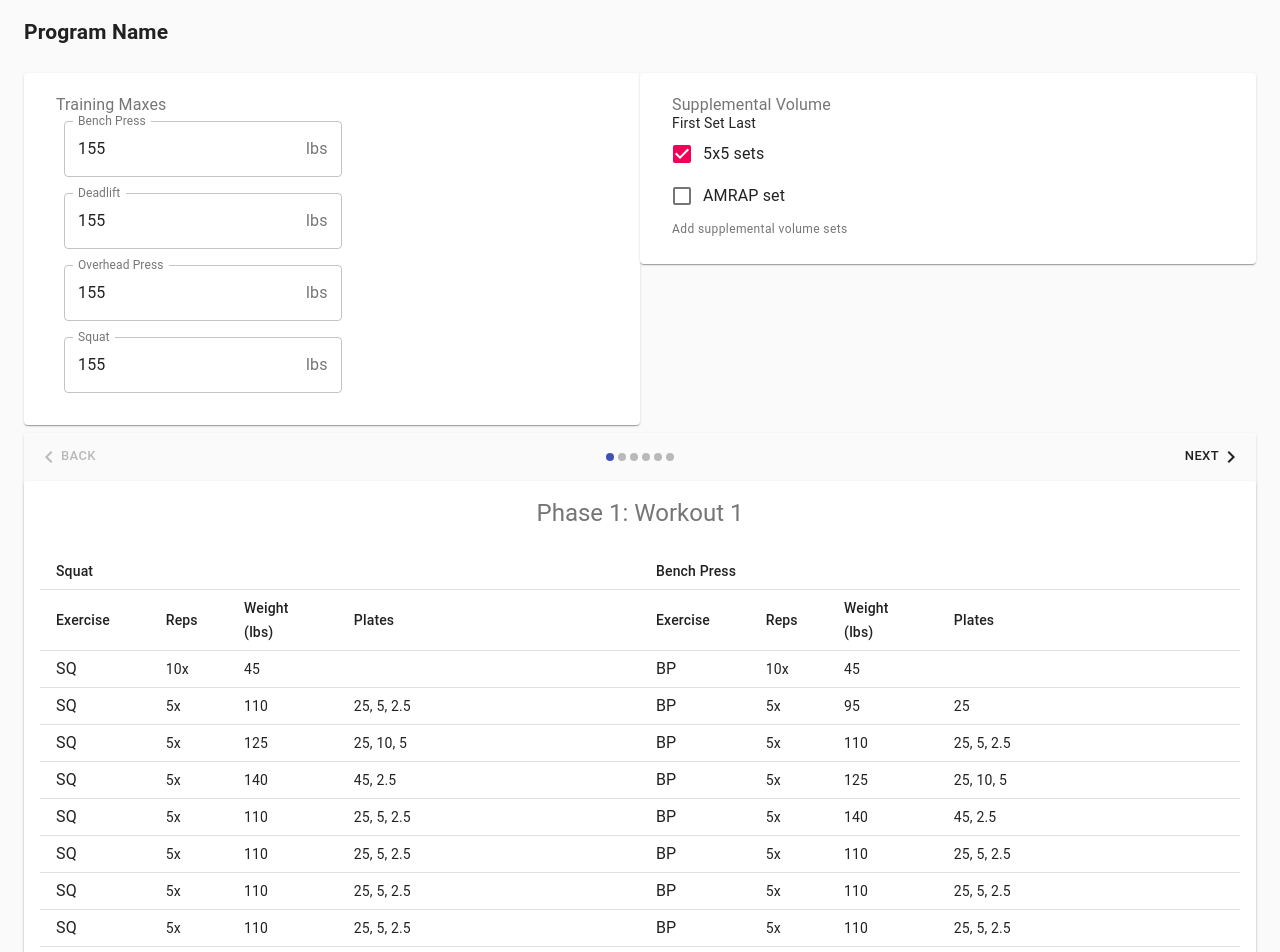
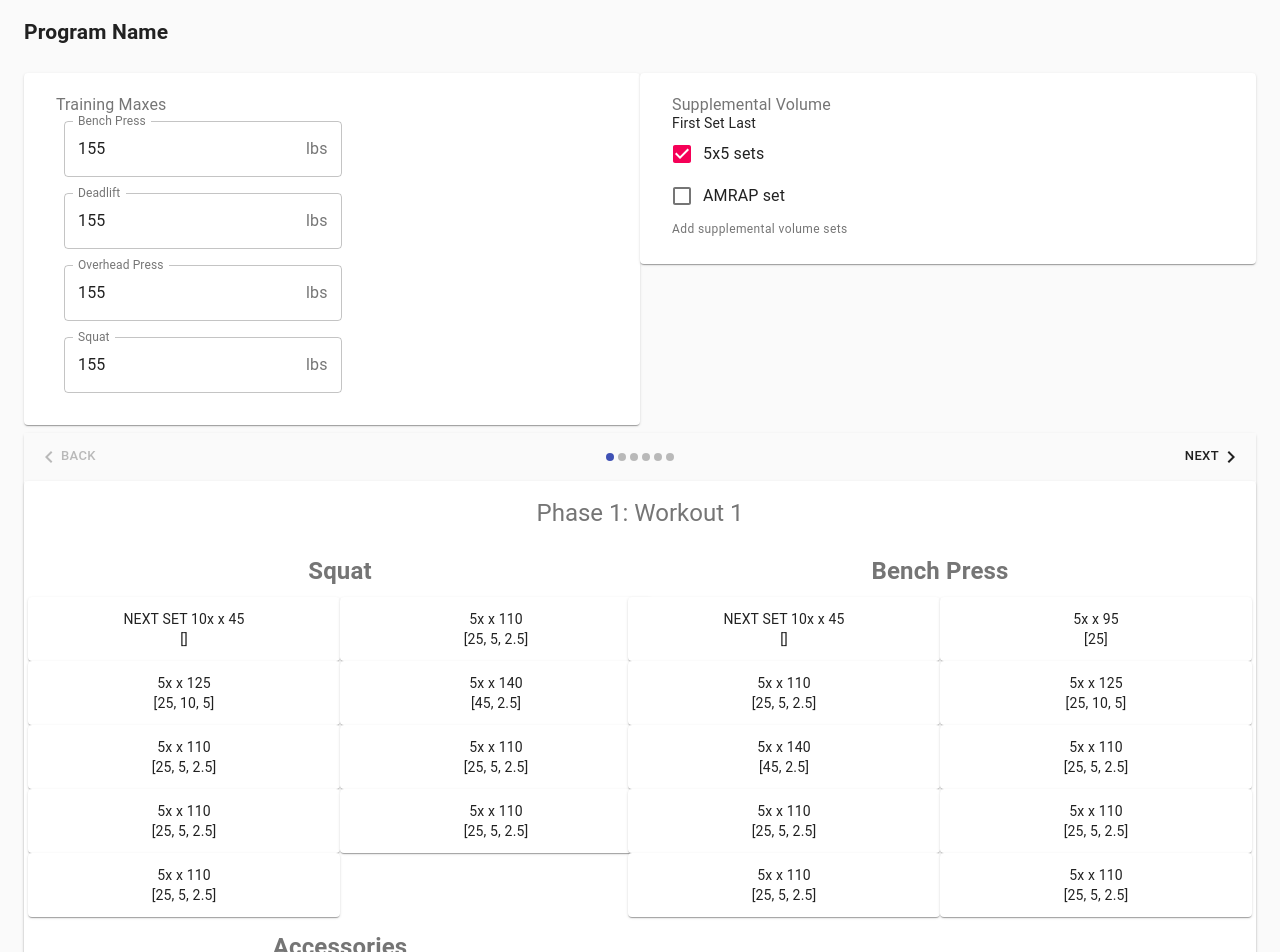
Before and after one commit to jefffm/lifterator, a React (Create React App) app: page / in a window 1280 px wide. Shown: the top 952 px of the page. Built offline with nearby package versions, Linux system fonts and the light colour scheme.

Commit message:
move stuff around a bit

```diff
--- a/src/App.css
+++ b/src/App.css
@@ -1,18 +1,3 @@
-.App-header {
-  background-color: #282c34;
-  min-height: 100vh;
-  display: flex;
-  flex-direction: column;
-  align-items: center;
-  justify-content: center;
-  font-size: calc(10px + 2vmin);
-  color: white;
-}
-
-.App-link {
-  color: #09d3ac;
-}
-
 h1 {
   margin: 0;
 }
--- a/src/App.tsx
+++ b/src/App.tsx
@@ -1,6 +1,6 @@
 import React from 'react';
 import './App.css';
-import Program from './lib/Program';
+import Program from './containers/Program';
 import CssBaseline from '@material-ui/core/CssBaseline';
 
 const App: React.FC = () => {
--- a/src/components/TrainingMaxesForm.tsx
+++ b/src/components/TrainingMaxesForm.tsx
@@ -6,7 +6,7 @@ import FormLabel from '@material-ui/core/FormLabel'
 import FormGroup from '@material-ui/core/FormLabel'
 import TextField from '@material-ui/core/TextField'
 import InputAdornment from '@material-ui/core/InputAdornment'
-import { useStyles } from './ConfigurationCommon';
+import { useStyles } from '../lib/ConfigurationCommon';
 import { Exercise } from '../lib/Exercises';
 import { IMainExercisesState } from '../reducers/mainExercises'
 
--- a/src/components/VolumeForm.tsx
+++ b/src/components/VolumeForm.tsx
@@ -8,7 +8,7 @@ import FormGroup from '@material-ui/core/FormGroup'
 import FormControlLabel from '@material-ui/core/FormControlLabel'
 import FormHelperText from '@material-ui/core/FormHelperText'
 import Checkbox from '@material-ui/core/Checkbox'
-import { useStyles } from './ConfigurationCommon';
+import { useStyles } from '../lib/ConfigurationCommon';
 
 interface VolumeFormProps {
     volumeSettings: IVolumeSettings
--- a/src/lib/Workout.tsx
+++ b/src/components/Workout.tsx
@@ -1,17 +1,17 @@
 import React from 'react'
-import SetGroup from '../components/WorkoutSetTable';
+import SetGroup from './WorkoutSetTable';
 import { round5 } from '../util/Math';
 import PlateCalculator from '../util/PlateCalculator'
 import { ISetPrototype, SetType } from '../types';
 import Grid from '@material-ui/core/Grid'
-import WarmupGen from './WarmupGen'
+import WarmupGen from '../lib/WarmupGen'
 import Paper from '@material-ui/core/Paper'
 import Typography from '@material-ui/core/Typography'
 import { createStyles, Theme, makeStyles } from '@material-ui/core/styles'
-import { WorkoutSetProps } from '../components/WorkoutSetRow';
-import { Exercise, IExerciseWeightMapping } from './Exercises';
+import { WorkoutSetProps } from './WorkoutSetRow';
+import { Exercise, IExerciseWeightMapping } from '../lib/Exercises';
 import { isUndefined } from 'util';
-import ExerciseProvider from './Exercises';
+import ExerciseProvider from '../lib/Exercises';
 
 
 const useStyles = makeStyles((theme: Theme) =>
@@ -62,6 +62,7 @@ export function Workout(props: WorkoutProps) {
                             trainingMax * setProto.intensityPct
                         )
                         return {
+                            isNext: false,
                             exercise: lift.shortname,
                             reps: setReps,
                             weight: setWeight,
@@ -73,6 +74,7 @@ export function Workout(props: WorkoutProps) {
                 const warmupSets = warmupGen.getSets(lift.name, trainingMax, sets[0].weight)
                     .map(function (set): WorkoutSetProps {
                         return {
+                            isNext: false,
                             exercise: lift.shortname,
                             reps: { "num": set.reps, "setType": SetType.WARMUP },
                             weight: set.weight,
--- a/src/components/WorkoutSetRow.tsx
+++ b/src/components/WorkoutSetRow.tsx
@@ -1,14 +1,13 @@
 import React from 'react'
 import { Reps, SetType } from '../types'
-import TableCell from '@material-ui/core/TableCell'
-import TableRow from '@material-ui/core/TableRow'
-import { Typography } from '@material-ui/core'
+import { Card, Grid } from '@material-ui/core'
 
 export type WorkoutSetProps = {
     exercise: string
     reps: Reps
     weight: number
     plates: number[]
+    isNext: boolean | undefined
 }
 
 export function WorkoutSetRow(props: WorkoutSetProps) {
@@ -31,19 +30,14 @@ export function WorkoutSetRow(props: WorkoutSetProps) {
         }
     )()
 
-    {/* TODO: set the key? */ }
-    return <TableRow>
-        <TableCell>{
-            <Typography>
-                {props.exercise}
-            </Typography>
-        }</TableCell>
-        <TableCell>{reps.num}{repsToken}</TableCell>
-        <TableCell>{weight}</TableCell>
-        <TableCell align="left">
-            {plates.join(", ")}
-        </TableCell>
-    </TableRow>
+    return <Grid item xs={6} sm={3} md={6} component={Card}>
+        <div>
+        {props.isNext ? "NEXT SET " : ""}{reps.num}{repsToken} x {weight}
+        </div>
+        <div>
+        [{plates.join(", ")}]
+        </div>
+    </Grid>
 }
 
 export default WorkoutSetRow
--- a/src/components/WorkoutSetTable.tsx
+++ b/src/components/WorkoutSetTable.tsx
@@ -4,7 +4,7 @@ import { createStyles, Theme, makeStyles } from '@material-ui/core/styles'
 import Table from '@material-ui/core/Table'
 import TableHead from '@material-ui/core/TableHead'
 import TableBody from '@material-ui/core/TableBody'
-import { TableRow, TableCell } from '@material-ui/core'
+import { Grid, TableRow, TableCell, Typography } from '@material-ui/core'
 
 
 
@@ -42,6 +42,7 @@ export default function SetGroup(props: SetGroupProps) {
     for (const [i, item] of sets.entries()) {
         setElems.push(<WorkoutSetRow
             key={i}
+            isNext={i == 0}
             exercise={item.exercise}
             reps={item.reps}
             weight={item.weight}
@@ -49,29 +50,16 @@ export default function SetGroup(props: SetGroupProps) {
         />)
     }
     return <div className={classes.root}>
-        <Table className={classes.table} size="small">
-            <colgroup>
-                <col width="5%" />
-                <col width="2%" />
-                <col width="8%" />
-                <col width="33%" />
-            </colgroup>
-            <TableHead>
-                <TableRow>
-                    <TableCell colSpan={4}>
-                        {name}
-                    </TableCell>
-                </TableRow>
-                <TableRow>
-                    <TableCell>Exercise</TableCell>
-                    <TableCell>Reps</TableCell>
-                    <TableCell>Weight ({props.unit})</TableCell>
-                    <TableCell>Plates</TableCell>
-                </TableRow>
-            </TableHead>
-            <TableBody>
-                {setElems}
-            </TableBody>
-        </Table>
+        <Typography>
+            <h2>{name}</h2>
+        </Typography>
+        <Grid container
+            spacing={3}
+            direction="row"
+            justify="flex-start"
+            alignItems="stretch">
+            {setElems}
+        </Grid>
+
     </div>
 }
--- a/src/lib/Program.tsx
+++ b/src/containers/Program.tsx
@@ -14,12 +14,12 @@ import { AppState } from '../index';
 
 import * as types from '../types'
 import { PlateCalculator } from '../util/PlateCalculator'
-import { BeyondWarmupGen } from './WarmupGen'
-import ConfigurationPanel from '../components/ConfigurationPanel'
+import { BeyondWarmupGen } from '../lib/WarmupGen'
+import ConfigurationPanel from './ConfigurationPanel'
 import WorkoutStepper from '../components/WorkoutStepper';
-import Workout from './Workout'
-import createSets from './SetFactory';
-import { Exercise } from './Exercises';
+import Workout from '../components/Workout'
+import createSets from '../lib/SetFactory';
+import { Exercise } from '../lib/Exercises';
 import { IMainExercisesState } from '../reducers/mainExercises';
 import { IWeightSettings } from '../reducers/weightSettings';
 import { ISetProtoConfig } from '../reducers/setProtoConfig';
@@ -76,30 +76,35 @@ class Program extends Component<ProgramProps> {
                     unit={unit}
                     accessorySets={[
                         {
+                            isNext: false,
                             exercise: "Kroc Row",
                             reps: { "num": 20, "setType": types.SetType.ACCESSORY },
                             weight: 70,
                             plates: []
                         },
                         {
+                            isNext: false,
                             exercise: "DB OHP",
                             reps: { "num": 7, "setType": types.SetType.ACCESSORY },
                             weight: 35,
                             plates: []
                         },
                         {
+                            isNext: false,
                             exercise: "DB OHP",
                             reps: { "num": 7, "setType": types.SetType.ACCESSORY },
                             weight: 35,
                             plates: []
                         },
                         {
+                            isNext: false,
                             exercise: "DB OHP",
                             reps: { "num": 7, "setType": types.SetType.ACCESSORY },
                             weight: 35,
                             plates: []
                         },
                         {
+                            isNext: false,
                             exercise: "DB OHP",
                             reps: { "num": 7, "setType": types.SetType.ACCESSORY },
                             weight: 35,
@@ -123,6 +128,7 @@ class Program extends Component<ProgramProps> {
                     unit={unit}
                     accessorySets={[
                         {
+                            isNext: false,
                             exercise: "Dips",
                             reps: { "num": 10, "setType": types.SetType.ACCESSORY },
                             weight: 0,
@@ -130,41 +136,48 @@ class Program extends Component<ProgramProps> {
                         },
                         {
                             exercise: "Dips",
+                            isNext: false,
                             reps: { "num": 10, "setType": types.SetType.ACCESSORY },
                             weight: 0,
                             plates: []
                         },
                         {
+                            isNext: false,
                             exercise: "Dips",
                             reps: { "num": 10, "setType": types.SetType.ACCESSORY },
                             weight: 0,
                             plates: []
                         },
                         {
+                            isNext: false,
                             exercise: "Dips",
                             reps: { "num": 10, "setType": types.SetType.ACCESSORY },
                             weight: 0,
                             plates: []
                         },
                         {
+                            isNext: false,
                             exercise: "Face Pull",
                             reps: { "num": 15, "setType": types.SetType.ACCESSORY },
                             weight: 32.3,
                             plates: []
                         },
                         {
+                            isNext: false,
                             exercise: "Face Pull",
                             reps: { "num": 15, "setType": types.SetType.ACCESSORY },
                             weight: 32.3,
                             plates: []
                         },
                         {
+                            isNext: false,
                             exercise: "Face Pull",
                             reps: { "num": 15, "setType": types.SetType.ACCESSORY },
                             weight: 32.3,
                             plates: []
                         },
                         {
+                            isNext: false,
                             exercise: "Face Pull",
                             reps: { "num": 15, "setType": types.SetType.ACCESSORY },
                             weight: 32.3,
```
Also changed, not shown: src/containers/ConfigurationPanel.tsx (renamed from src/components/ConfigurationPanel.tsx), src/lib/ConfigurationCommon.tsx (renamed from src/components/ConfigurationCommon.tsx).
